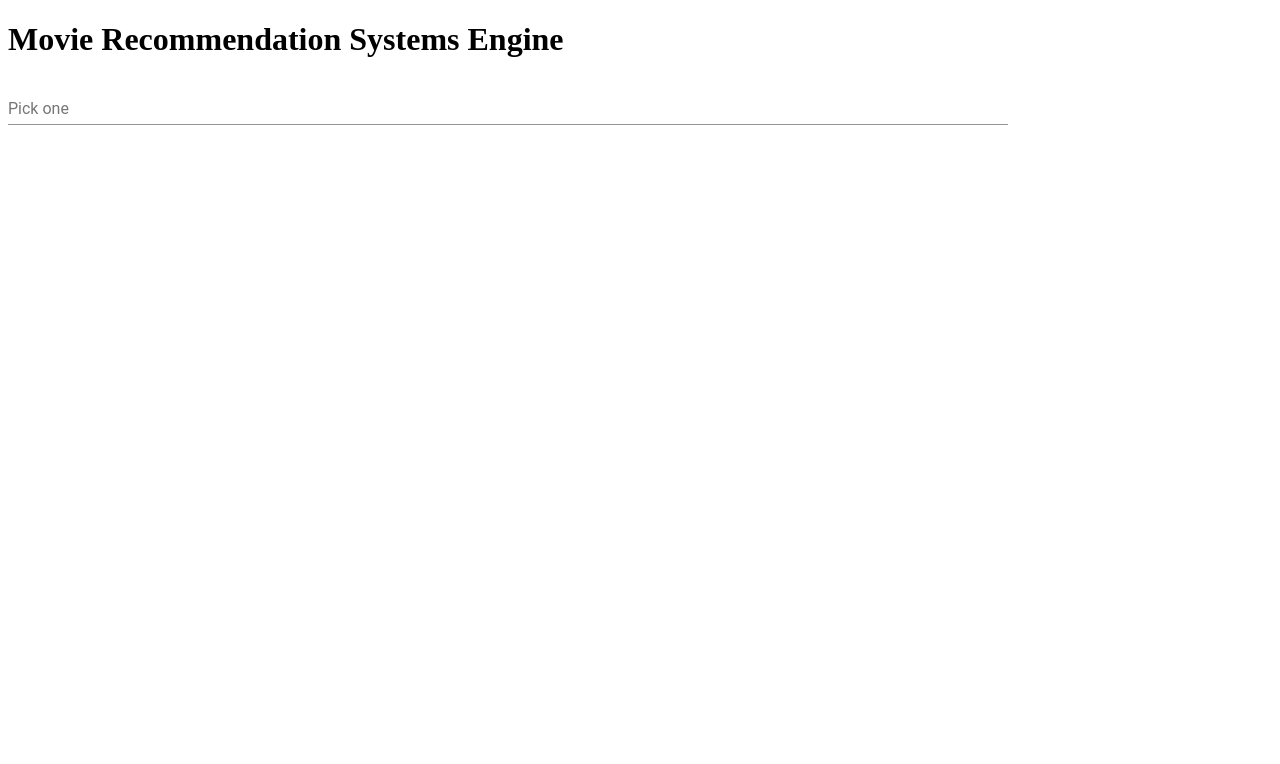
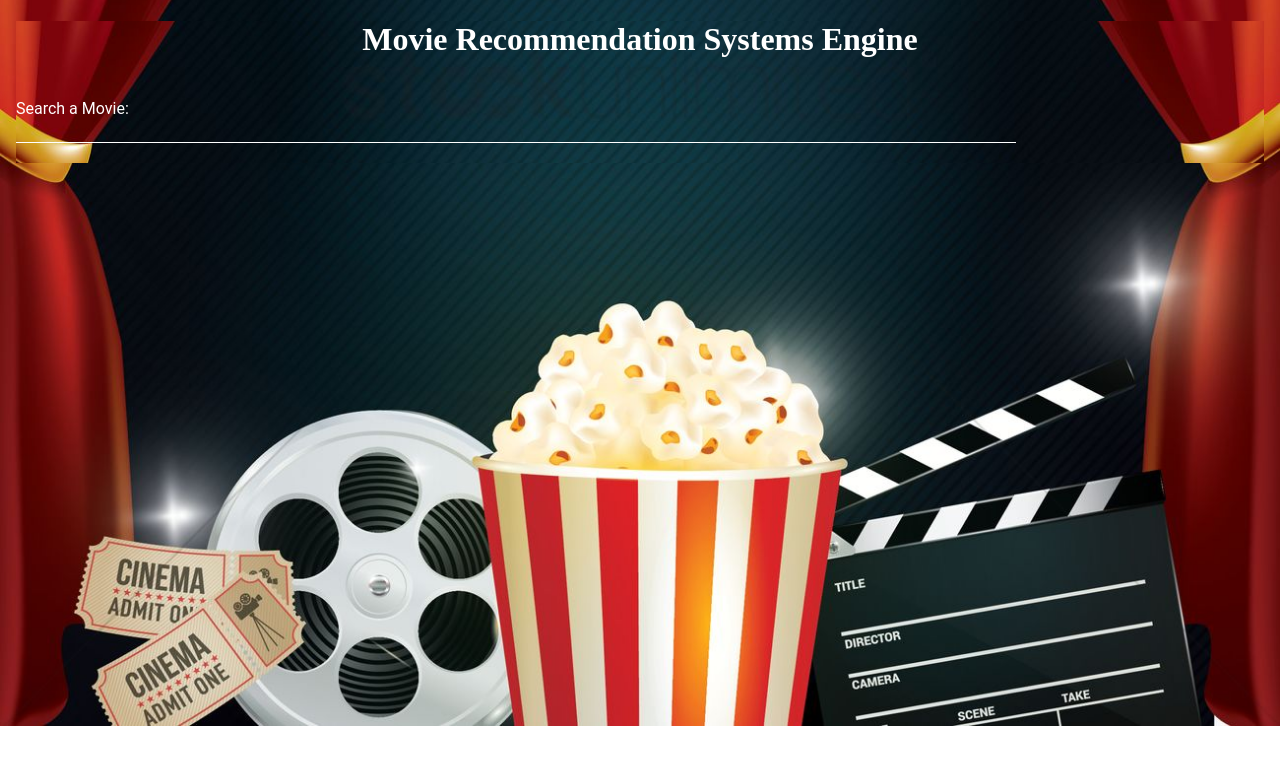
Before and after one commit to janu2207/SER531-Group13-MovieRecommendation, an Angular app in the folder client/client/: page / in a window 1280 px wide. Shown: the top 764 px of the page. Built offline with nearby package versions, Linux system fonts and the light colour scheme.

Commit message:
Changing front end

```diff
--- a/client/client/package.json
+++ b/client/client/package.json
@@ -29,7 +29,7 @@
     "zone.js": "~0.9.1"
   },
   "devDependencies": {
-    "@angular-devkit/build-angular": "~0.803.19",
+    "@angular-devkit/build-angular": "^0.803.20",
     "@angular/cli": "^8.3.19",
     "@angular/compiler-cli": "~8.2.14",
     "@angular/language-service": "~8.2.14",
--- a/client/client/src/app/app.component.css
+++ b/client/client/src/app/app.component.css
@@ -2,7 +2,9 @@
     min-width: 150px;
     max-width: 500px;
     width: 200%;
+    color:white;
   }
+
 
   .example-full-width {
     width: 200%;
@@ -11,6 +13,7 @@
   .tp-card {
     max-width: 600px;
     width: 200%;
+
  }
  .tp-header-image {
     background-image: url('https://www.tutorialspoint.com/materialize/src/html5-mini-logo.jpg');
@@ -19,3 +22,21 @@
  td{
    font-size:20px;
  }
+
+ .mat-focused .placeholder {
+  color:white;
+}
+.mat-focused .mat-form-field-label {
+      /*change color of label*/
+      color: white !important;
+  }
+
+ .mat-form-field-underline {
+   /*change color of underline*/
+    background-color: white !important;
+ }
+
+.mat-form-field-ripple {
+   /*change color of underline when focused*/
+   background-color: yellow !important;;
+ }
--- a/client/client/src/app/app.component.html
+++ b/client/client/src/app/app.component.html
@@ -1,8 +1,11 @@
-<h1 style="align-content: center"> Movie Recommendation Systems Engine</h1>
+<body>
+<h1 > Movie Recommendation Systems Engine</h1>
 
 <form class="example-form">
   <mat-form-field class="example-full-width">
-    <input type="text" placeholder="Pick one" aria-label="Number" matInput [formControl]="myControl" [matAutocomplete]="auto">
+    Search a Movie:
+    <input matInput   type="text"   aria-label="Number" matInput [formControl]="myControl" [matAutocomplete]="auto">
+
     <mat-autocomplete #auto="matAutocomplete">
       <mat-option *ngFor="let option of filteredOptions | async" [value]="option" (click) ="demo(option)">
         {{option}}
@@ -49,12 +52,17 @@
                         <td>{{movieDetails.genre}}</td>
                     </tr>
                     <tr>
+                      <td>Average User Rating</td>
+                      <td>{{movieDetails.avgUserRating}}/5.0</td>
+                  </tr>
+
+                    <tr>
                       <td>tmdb Rating</td>
-                      <td>{{movieDetails.tmdbRating}}</td>
+                      <td>{{movieDetails.tmdbRating}}/10.0</td>
                     </tr>
                     <tr>
                       <td>imdb Rating</td>
-                      <td>{{movieDetails.imdbRating}}</td>
+                      <td>{{movieDetails.imdbRating}}/10.0</td>
                     </tr>
                     <tr>
                       <td>Run Time</td>
@@ -90,4 +98,7 @@
     </div>
 </div>
 
+
+
 <router-outlet></router-outlet>
+</body>
--- a/client/client/src/styles.css
+++ b/client/client/src/styles.css
@@ -1,2 +1,27 @@
 /* You can add global styles to this file, and also import other style files */
 @import "../node_modules/@angular/material/prebuilt-themes/deeppurple-amber.css";
+body {
+    background-image: url('../src/assets/movie.jpg');
+    text-align: center;
+    color:white;
+    background-repeat: no-repeat;
+     background-size: 100%;
+     background-position: center;
+     background-size: cover;
+
+  }
+
+.mat-focused .mat-form-field-label {
+    /*change color of label*/
+    color:white !important;
+}
+
+.mat-form-field-underline {
+ /*change color of underline*/
+  background-color: white !important;
+}
+
+.mat-form-field-ripple {
+ /*change color of underline when focused*/
+ background-color: yellow !important;;
+}
```
Also changed, not shown: client/client/src/assets/movie.jpg (added), 1 other file (tests, documents, lock files or other folders).
